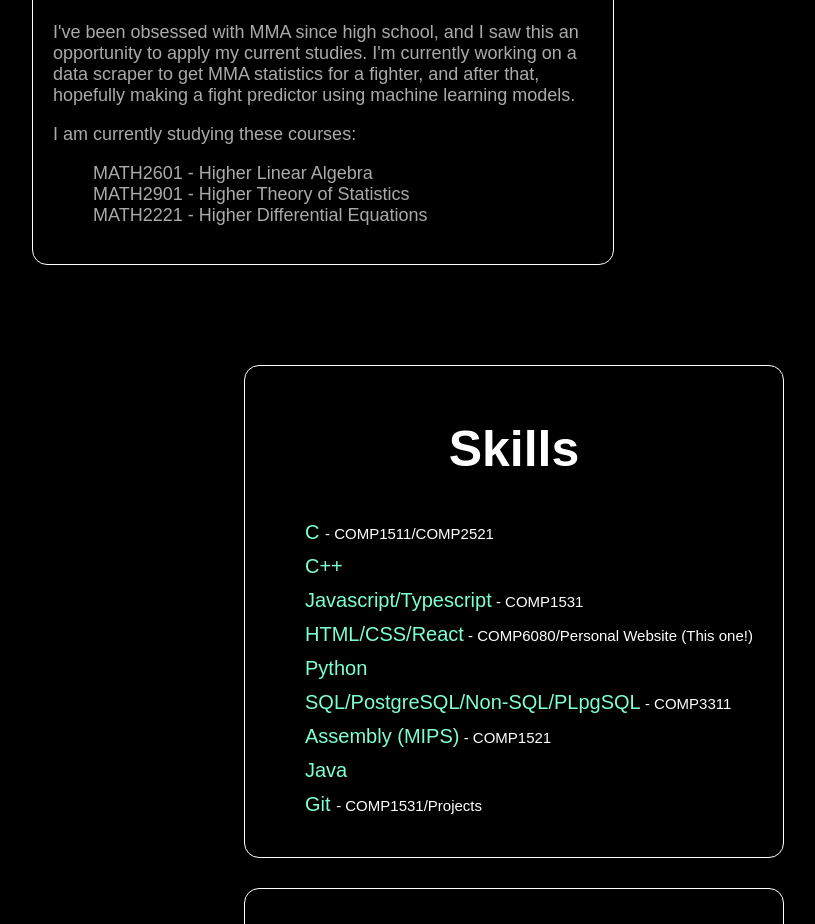
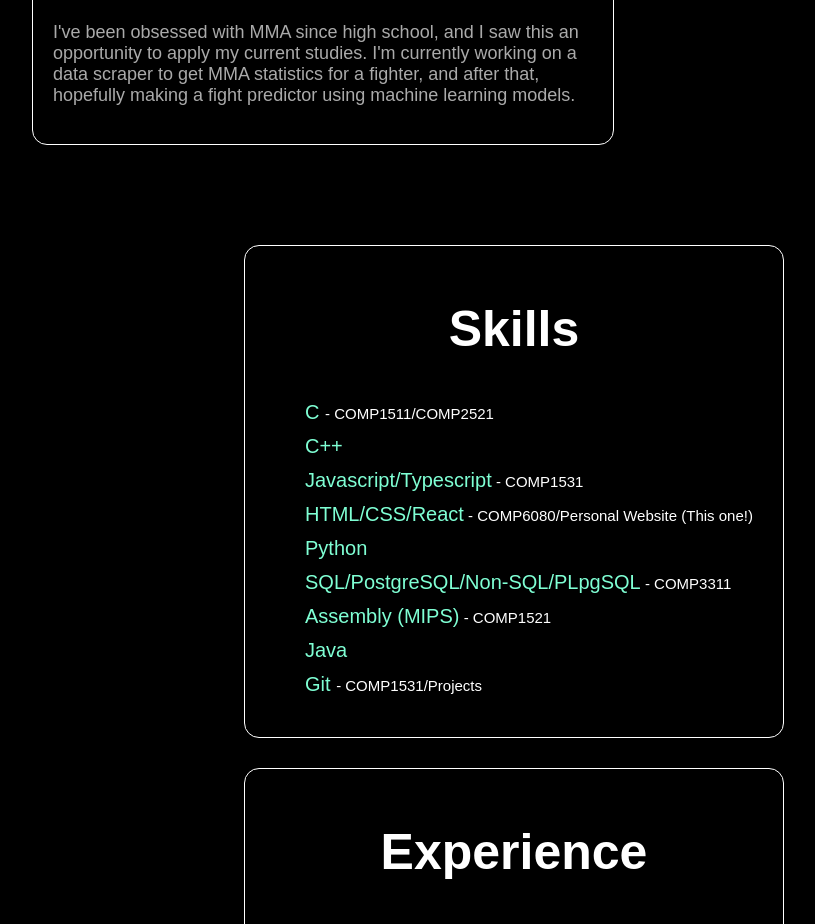
Before and after one commit to jcongc/personal-website, a React (Create React App) app: page / in a window 1280 px wide. Shown: the part 1560-2484 px from the top of the page, without its empty margins (126-941 px from the left). Built offline with nearby package versions, Linux system fonts and the light colour scheme.

Commit message:
Edited about me

```diff
--- a/src/components/aboutMe.jsx
+++ b/src/components/aboutMe.jsx
@@ -10,12 +10,6 @@ const AboutMe = () => {
             <p>I'm actively seeking industry opportunities as they offer invaluable experience and allows for an insight into skills outside the classroom.</p>
 
             <p>I've been obsessed with MMA since high school, and I saw this an opportunity to apply my current studies. I'm currently working on a data scraper to get MMA statistics for a fighter, and after that, hopefully making a fight predictor using machine learning models.</p>
-            <p>I am currently studying these courses:</p>
-            <ul>
-                <li>MATH2601 - Higher Linear Algebra</li>
-                <li>MATH2901 - Higher Theory of Statistics</li>
-                <li>MATH2221 - Higher Differential Equations</li>
-            </ul>
         </div>
         <img src="me.png" alt="img of me" className="me-pic"/>
     </div>
```
